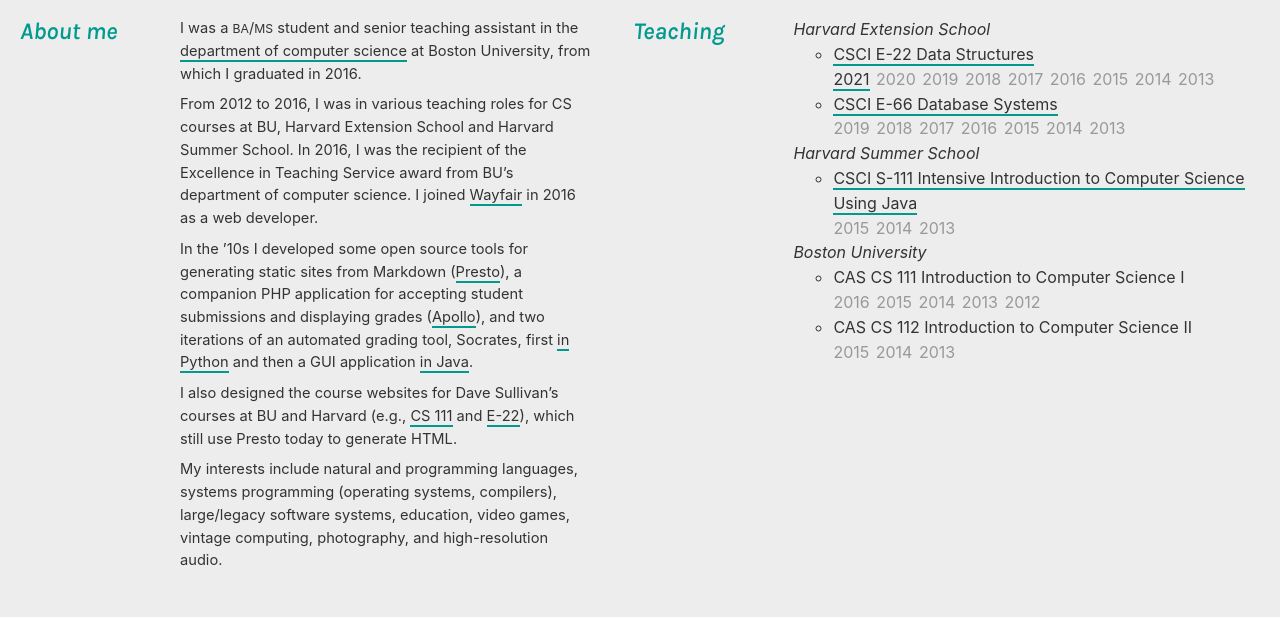
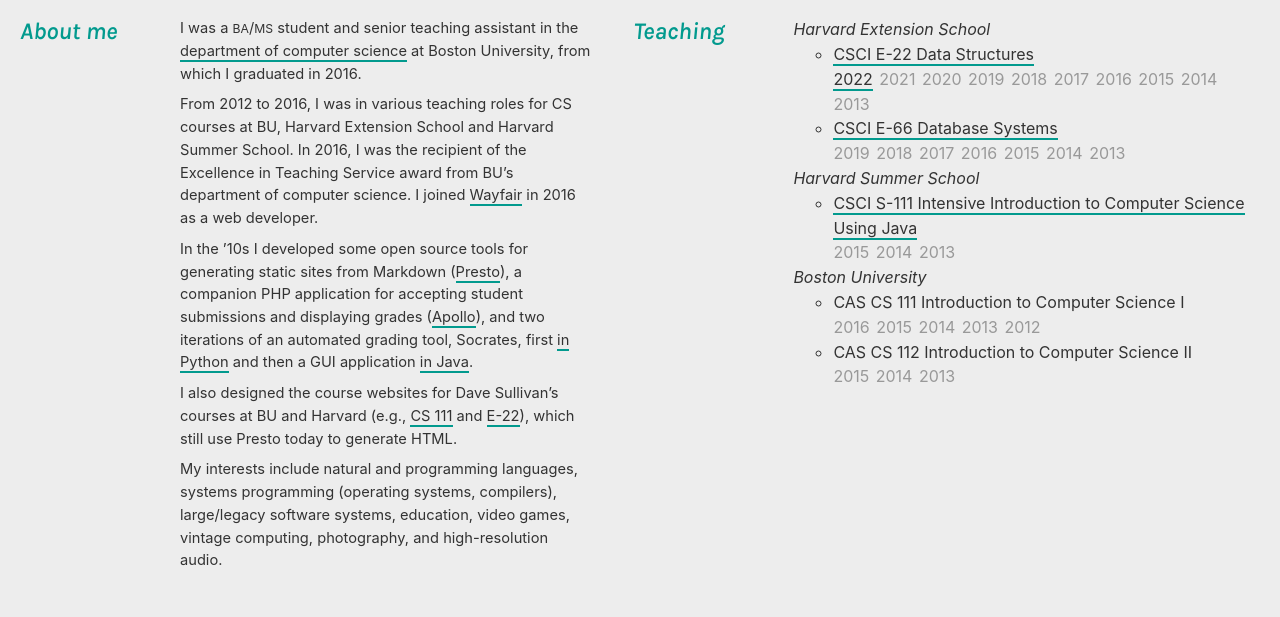
Before and after one commit to abreen/abreen.github.io, a plain HTML site: page index.html in a window 1280 px wide. Shown: the part 162-779 px from the top of the page. Drawn offline with Linux system fonts and the light colour scheme.

Commit message:
Update E-22 history

```diff
--- a/index.html
+++ b/index.html
@@ -88,7 +88,8 @@
                 <li>
                     <a href="https://extension.harvard.edu/course-catalog/courses/crn/14309" target="_blank">CSCI E-22 Data Structures</a>
                     <ul class="semesters">
-                        <li><a href="http://sites.fas.harvard.edu/~cscie22/">2021</a></li>
+                        <li><a href="http://sites.fas.harvard.edu/~cscie22/">2022</a></li>
+                        <li>2021</li>
                         <li>2020</li>
                         <li>2019</li>
                         <li>2018</li>
```
